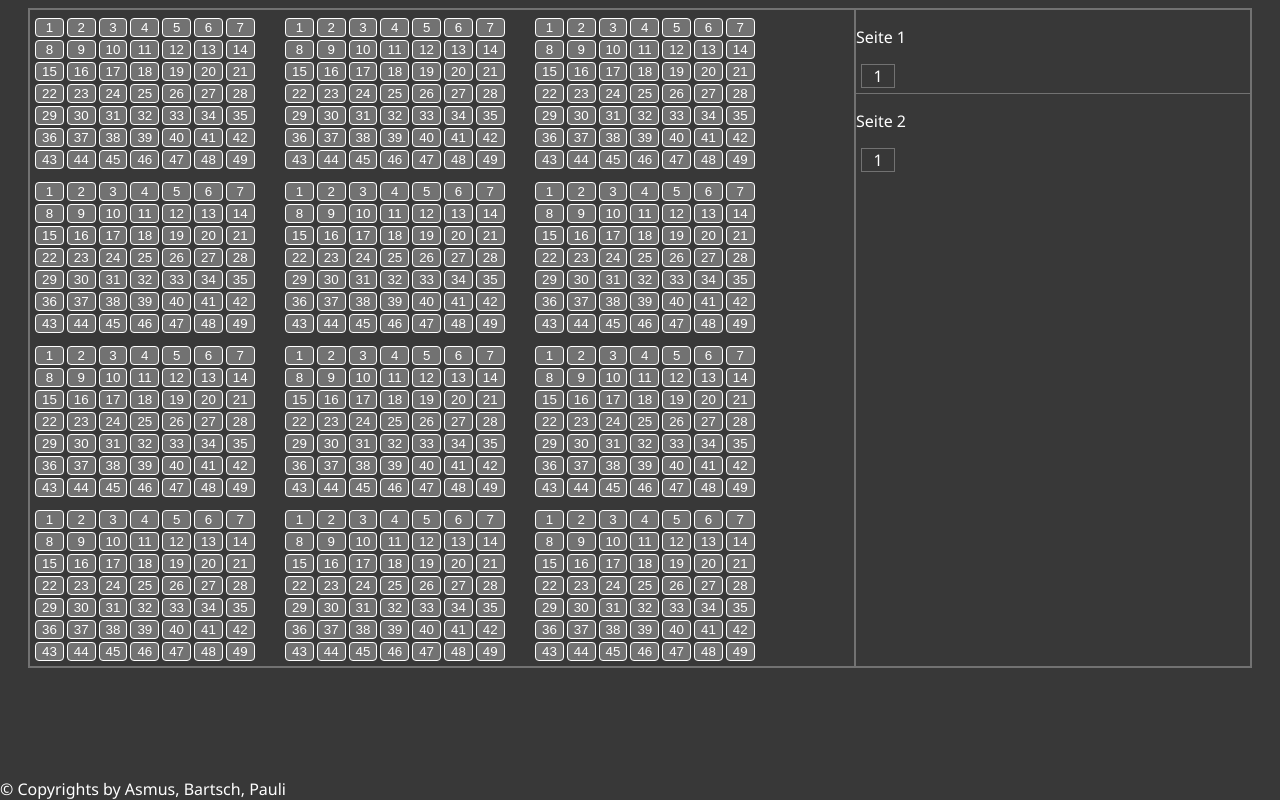
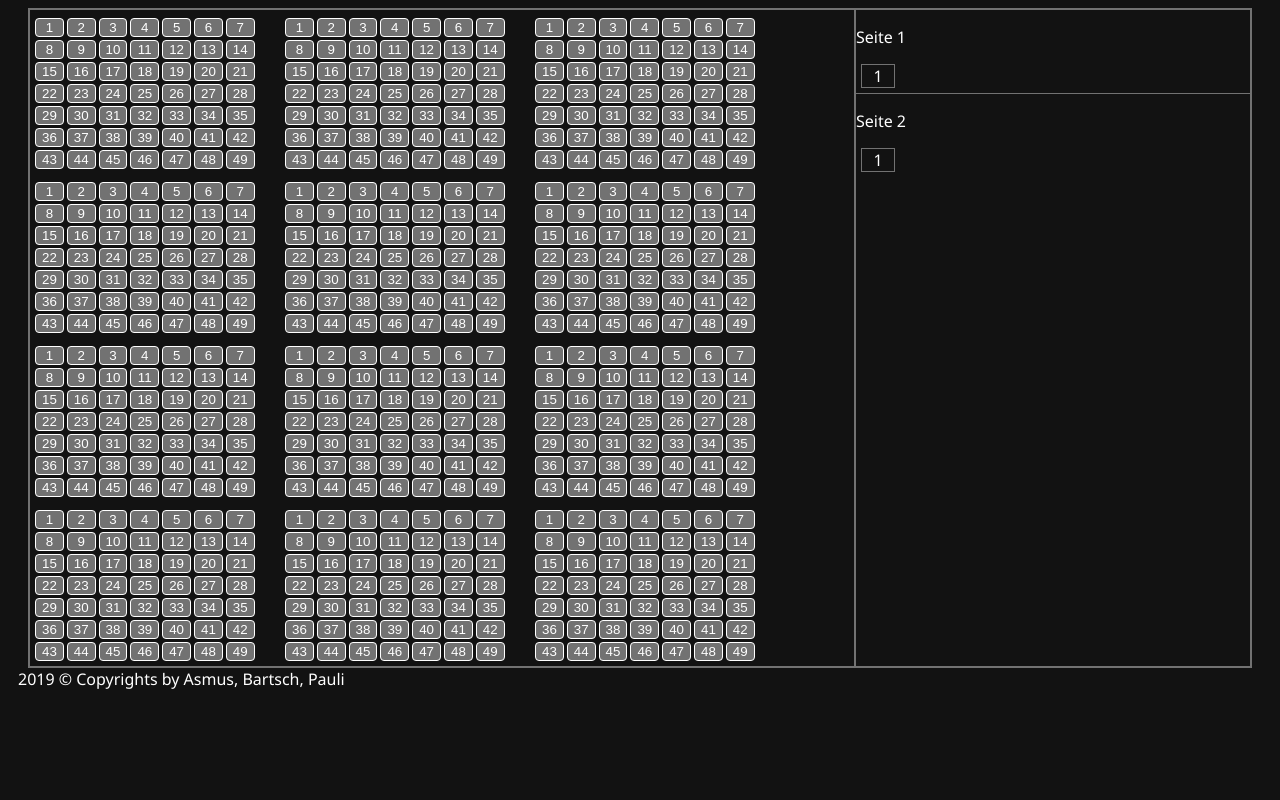
Before and after one commit to moglerdev/lotto-asmus, a PHP site: page / in a window 1280 px wide. Run offline with PHP 8.4, Linux system fonts and the light colour scheme; some libraries are stand-ins or nearby versions.

Commit message:
Lotto erweitert

```diff
--- a/index.html
+++ b/index.html
@@ -2,6 +2,7 @@
 <html lang="de">
     <head>
         <meta charset="UTF-8">
+        <link rel="stylesheet" href="https://cdnjs.cloudflare.com/ajax/libs/font-awesome/5.11.2/css/all.min.css">
         <title>Asmus-Abzockersimulator</title>
         <link rel="stylesheet" href="lotto.css">
     </head>
@@ -33,6 +34,9 @@
         </footer>
         <script src="lotto.js"></script>
         <script>
+            [].forEach.call(document.getElementsByClassName('date-now'), item => {
+                item.innerText = (new Date).getFullYear();
+            });
             Lotto.init();
         </script>
         <!-- <script src="http://www.perschke.info/webprog/validi/validiIntern.min.js"></script> -->
--- a/lotto.css
+++ b/lotto.css
@@ -1,7 +1,7 @@
 /* 2019 (c) Copyrights by Asmus, Bartsch, Pauli */
 body {
   font-family: 'Segoe UI', Tahoma, Geneva, Verdana, sans-serif;
-  background-color: #383838;
+  background-color: #121212;
   color: #fff;
 }
 
@@ -18,11 +18,9 @@
   outline: none;
 }
 
-footer {
-  position: absolute;
-  bottom: 0;
-  left: 0;
-  right: 0;
+footer .copyrights {
+  margin-bottom: 10px;
+  margin-left: 10px;
 }
 
 .content {
--- a/lotto.js
+++ b/lotto.js
@@ -143,7 +143,7 @@
 
     removeNumber: function(pageIndex, val){
         pageIndex = Number.parseInt(pageIndex);
-        let page = this.data.page[pageIndex];
+        let page = this.data.pages[pageIndex];
         let index = page.indexOf(val);
         if(index > -1){
             page.splice(index, 1);
--- a/lotto.scss
+++ b/lotto.scss
@@ -1,7 +1,7 @@
 /* 2019 (c) Copyrights by Asmus, Bartsch, Pauli */
 
 $clr_text: #fff;
-$clr_background: rgb(56, 56, 56);
+$clr_background: rgb(18, 18, 18);
 
 $clr_default: rgb(114, 114, 114);
 
@@ -24,10 +24,11 @@
 }
 
 footer{
-    position: absolute;
-    bottom: 0;
-    left: 0;
-    right: 0;
+
+    .copyrights{
+        margin-bottom: 10px;
+        margin-left: 10px;
+    }
 }
 
 
```
Also changed, not shown: 1 other file.
